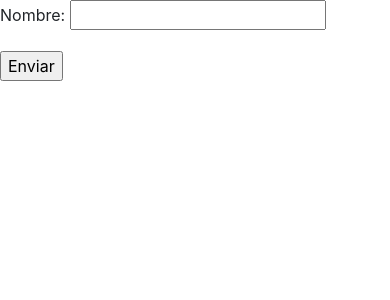
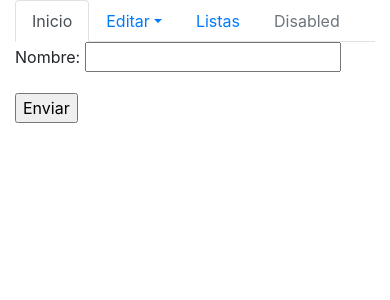
Before and after one commit to kokoyoana/ctrello, a Django app: page /trello1/ in a window 390 px wide. Shown: the top 300 px of the page. Run offline with Django 3.2, Linux system fonts and the light colour scheme; some libraries are stand-ins or nearby versions.

Commit message:
estilo comenzado

```diff
--- a/trello1/templates/trello1/index.html
+++ b/trello1/templates/trello1/index.html
@@ -13,12 +13,41 @@
     <title>Document</title>
 </head>
 <body>
-    <form method="post">{% csrf_token %}
+<section class="container">
+    <div class="row menuinicio">
+        <div class="col-xs-12 col-md-12 col-lg-12">
+            <ul class="nav nav-tabs">
+            <li class="nav-item">
+                <a class="nav-link active" href="#">Inicio</a>
+            </li>
+            <li class="nav-item dropdown">
+                <a class="nav-link dropdown-toggle" data-toggle="dropdown" href="#" role="button" aria-haspopup="true" aria-expanded="false">Editar</a>
+                <div class="dropdown-menu">
+                <a class="dropdown-item" href="#">Tablero</a>
+                <a class="dropdown-item" href="#">Lista</a>
+                <a class="dropdown-item" href="#">Tarea</a>
+                <div class="dropdown-divider"></div>
+                <a class="dropdown-item" href="#">Más Info</a>
+                </div>
+            </li>
+            <li class="nav-item">
+                <a class="nav-link" href="#">Listas</a>
+            </li>
+            <li class="nav-item">
+                <a class="nav-link disabled" href="#" tabindex="-1" aria-disabled="true">Disabled</a>
+            </li>
+            </ul>
+        </div>
+    </div>
+    <div class="row">
+        <div class="col-xs-12 col-md-12 col-lg-12">
+            <form method="post">{% csrf_token %}
 
-        {{formTablero.as_p}}
-        <input  type="submit" value="Enviar">
-    </form>
-
+                {{formTablero.as_p}}
+                <input  type="submit" value="Enviar">
+            </form>
+        </div>
+    </div>
 
 
 {% block content %}
@@ -27,6 +56,6 @@
 
 
 
-
+</section>
 </body>
 </html>
```
